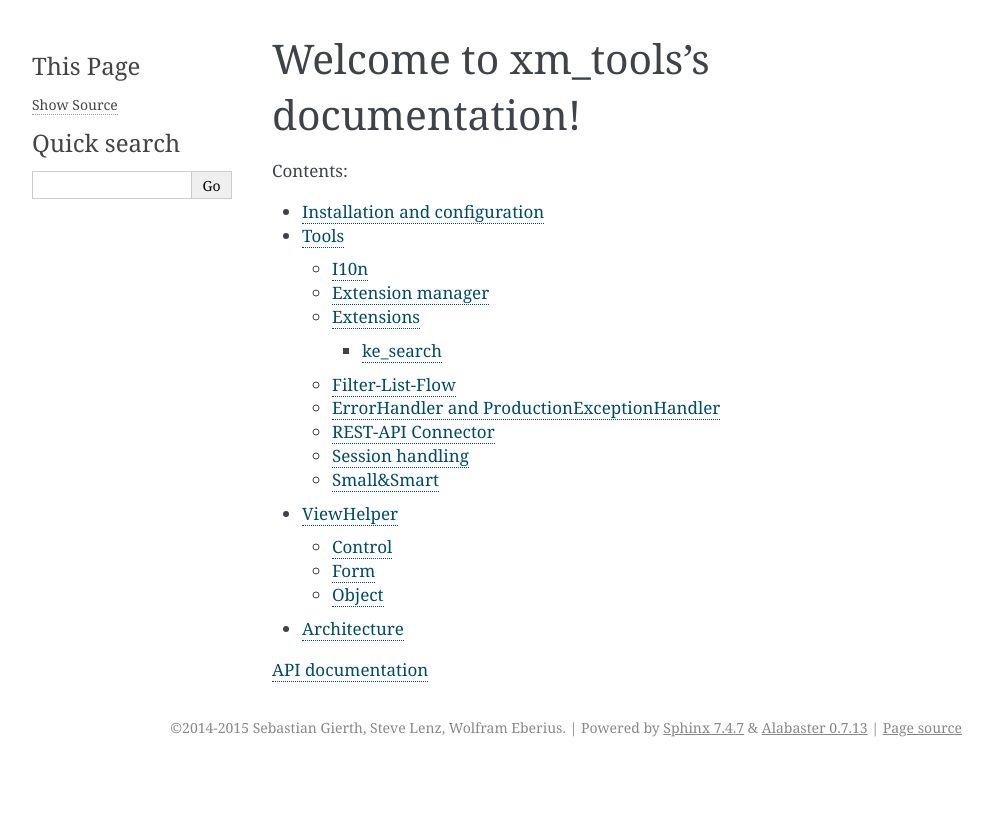
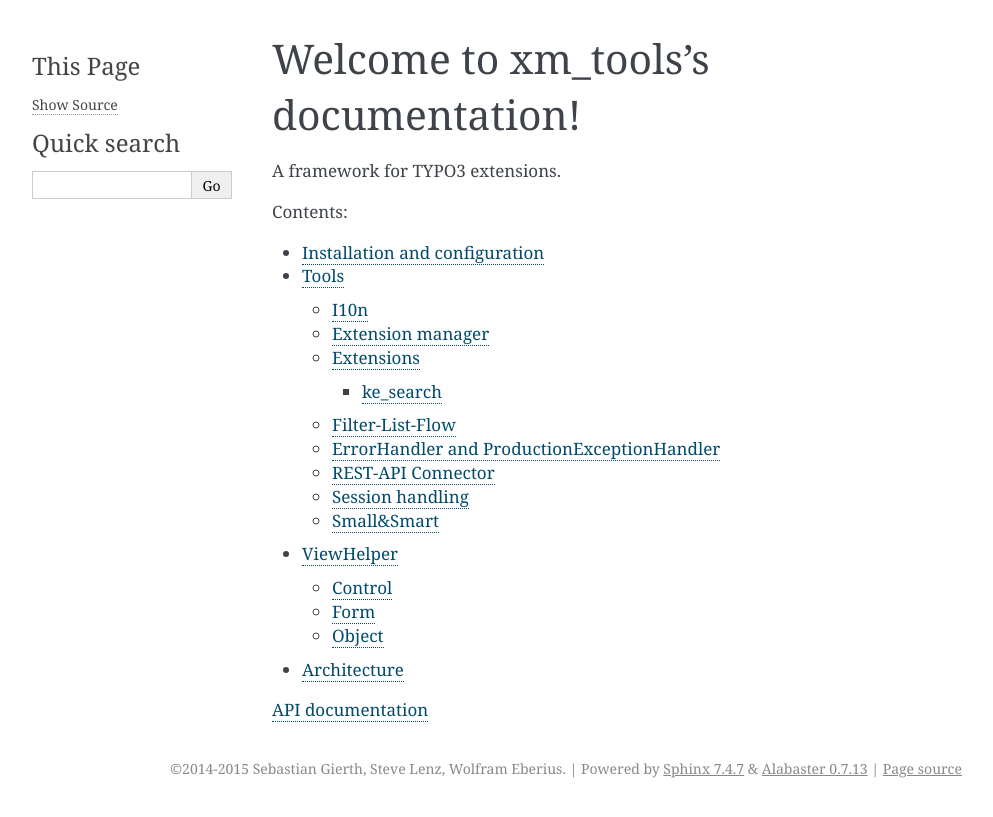
Before and after one commit to xima-media/xm_tools, a Sphinx documentation site: the page built from docs/source/index.rst, in a window 1280 px wide. Shown: the top 817 px of the page, without its empty margins (148-1141 px from the left). Built offline with Sphinx 7.4.7, drawn with Linux system fonts in a browser that asks for light colours; pages that are not in the unit, such as notebooks, are missing from menus.

```diff
--- a/docs/source/index.rst
+++ b/docs/source/index.rst
@@ -5,6 +5,8 @@
 
 Welcome to xm_tools's documentation!
 ====================================
+
+A framework for TYPO3 extensions.
 
 Contents:
 
```
Also changed, not shown: composer.json (+14 -4 lines), 2 other files.
